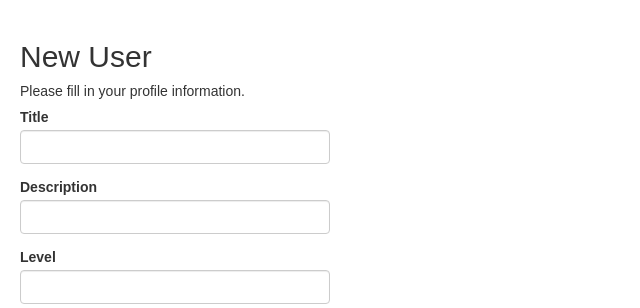
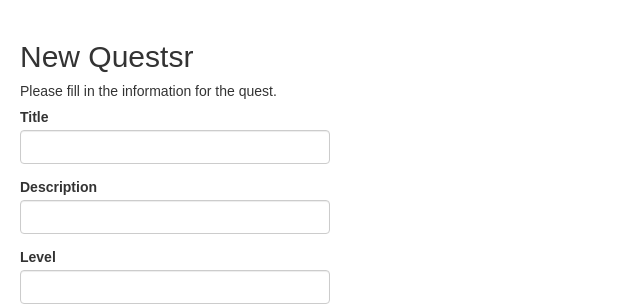
Before and after one commit to mcneerta/CMSC_508, a PHP site: page /admin_add_quest.php in a window 1280 px wide. Shown: the top 308 px of the page, without its empty margins (0-640 px from the left). Run offline with PHP 8.4, Linux system fonts and the light colour scheme; the visitor is signed in with stand-in values (Sample User, id 1).

Commit message:
Debugging add quest

```diff
--- a/admin_add_quest.php
+++ b/admin_add_quest.php
@@ -88,7 +88,7 @@ if($_SERVER["REQUEST_METHOD"] == "POST"){
 
         $filename = $_POST["fileToUpload"]; //["name"];
         echo "<p>$filename</p>";
-        $imagePath = "image/" . $filename;
+        $imagePath = "images/" . $filename;
         echo "<p>$imagePath</p>";
         $check = $q_name_err
             . $q_desc_err
@@ -158,7 +158,7 @@ if($_SERVER["REQUEST_METHOD"] == "POST"){
 <html lang="en">
 <head>
     <meta charset="UTF-8">
-    <title>New User</title>
+    <title>New Quests</title>
     <link rel="stylesheet" href="https://maxcdn.bootstrapcdn.com/bootstrap/3.3.7/css/bootstrap.css">
     <style type="text/css">
         body{ font: 14px sans-serif; }
@@ -167,8 +167,8 @@ if($_SERVER["REQUEST_METHOD"] == "POST"){
 </head>
 <body>
 <div class="wrapper">
-    <h2>New User</h2>
-    <p>Please fill in your profile information.</p>
+    <h2>New Questsr</h2>
+    <p>Please fill in the information for the quest.</p>
     <form action="<?php echo htmlspecialchars($_SERVER["PHP_SELF"]); ?>" method="post">
         <div class="form-group <?php echo (!empty($q_name_err)) ? 'has-error' : ''; ?>">
             <label>Title</label>
```
